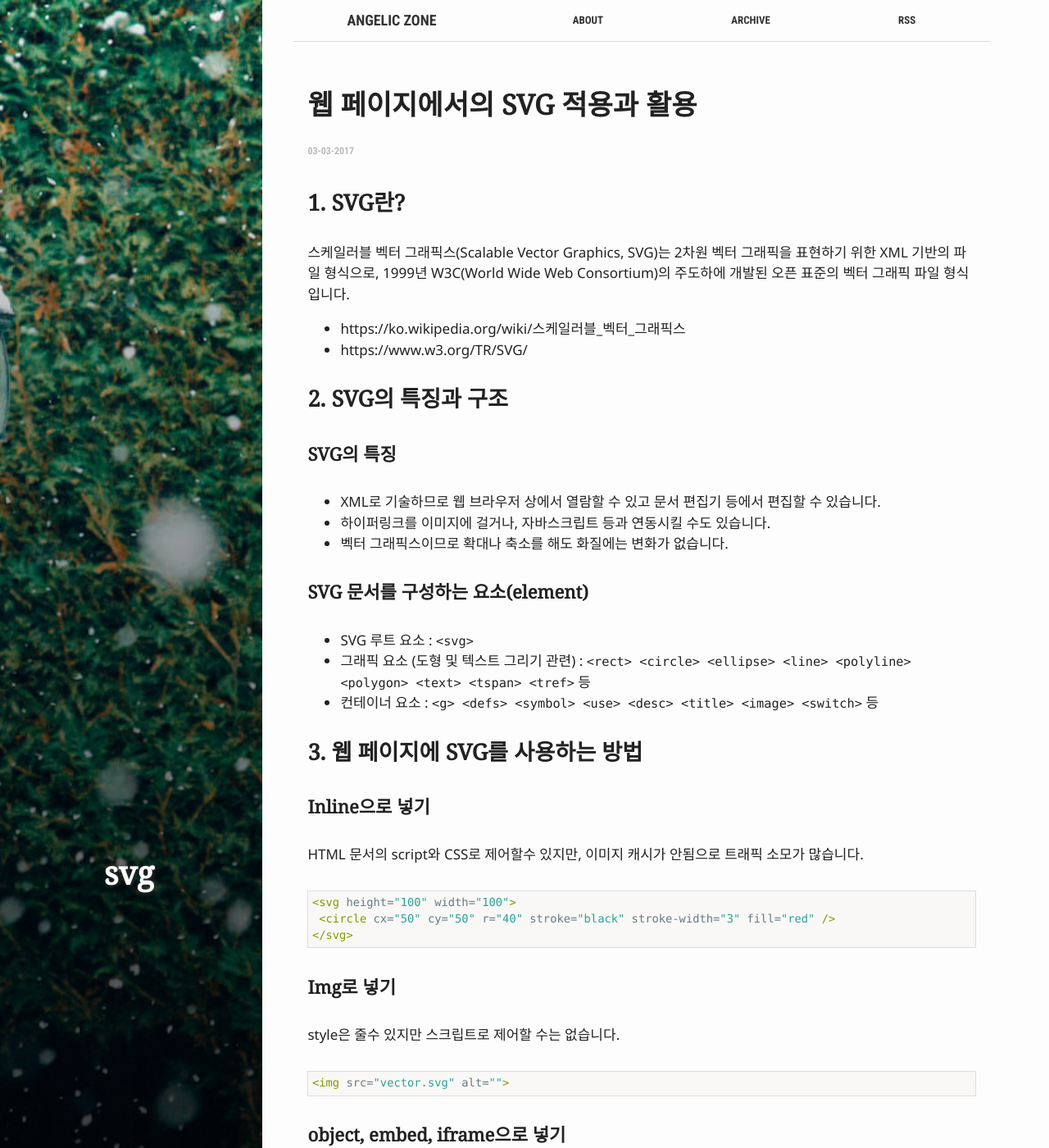
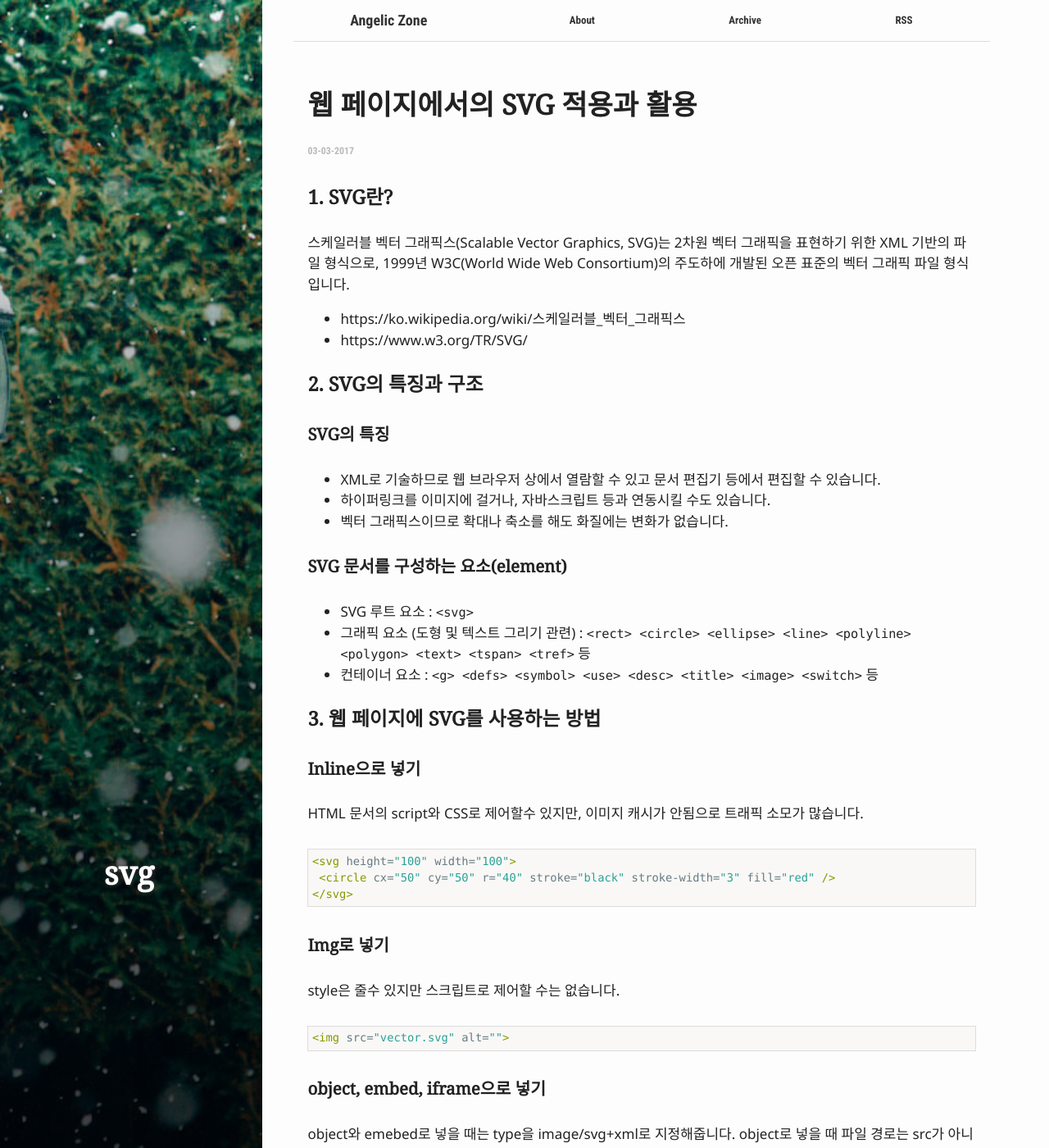
Before and after one commit to pigjh1/pigjh1.github.com, a Jekyll site: the page built from _posts/2017-03-03-Using-SVG.md, in a window 1280 px wide and 1400 px high. Shown: the whole window at 82% size. Built offline with Jekyll 4.4.1, drawn with Linux system fonts in a browser that asks for light colours.

Commit message:
Fix content, heading text

```diff
--- a/assets/_sass/_base.scss
+++ b/assets/_sass/_base.scss
@@ -9,8 +9,6 @@
 .hidden {
   display: none;
 }
-
-
 
 body {
   font: normal 17px/1.5 'Noto Sans', "Helvetica Neue", "Helvetica", Arial, sans-serif;
@@ -33,12 +31,12 @@ h1, h2, h3, h4, h5, h6 {
   a:hover { text-decoration: underline; }
 }
 
-h1 { font-size: 1.5em; }
-h2 { font-size: 1.4em; }
-h3 { font-size: 1.2em; }
-h4 { font-size: 1em; }
-h5 { font-size: .8em; }
-h6 { font-size: .6em; }
+h1 { font-size: 2.0em; }
+h2 { font-size: 1.8em; }
+h3 { font-size: 1.4em; }
+h4 { font-size: 1.2em; }
+h5 { font-size: 1em; }
+h6 { font-size: .8em; }
 
 .heading {
   font-size: 2.3em;
--- a/assets/_sass/_layout.scss
+++ b/assets/_sass/_layout.scss
@@ -88,7 +88,6 @@ a {
 * ========================================================================== */
 .nav-main {
   height: 50px;
-  text-transform: uppercase;
   font-weight: bold;
   display: -webkit-flex;
   display: -ms-flexbox;
@@ -102,7 +101,6 @@ a {
   font-weight: 400;
   font-family: "Roboto Condensed", sans-serif;
   padding: 0 1rem;
-  text-transform: uppercase;
   a {
     -webkit-order: 1;
     -ms-flex-order: 1;
--- a/assets/_sass/_media-queries.scss
+++ b/assets/_sass/_media-queries.scss
@@ -4,12 +4,6 @@
 
 @media screen and (min-width: $md-break-point) {
   body { font-size: 17px; }
-  h1 { font-size: 2em; }
-  h2 { font-size: 1.8em; }
-  h3 { font-size: 1.6em; }
-  h4 { font-size: 1.3em; }
-  h5 { font-size: 1em; }
-  h6 { font-size: .8em; }
 
   main { padding-top: 0; }
 
```
Also changed, not shown: _posts/2017-05-24-Dev-Tips.md (+7 -9 lines).
